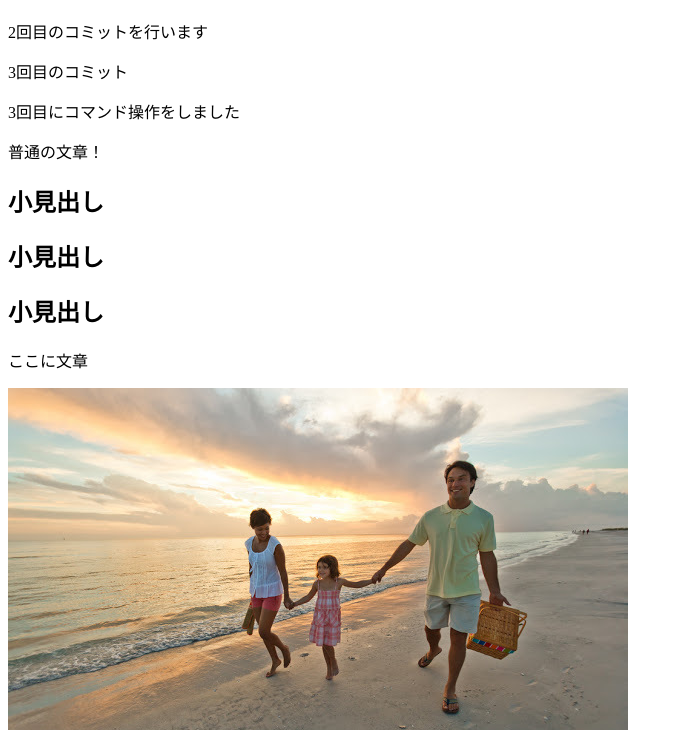
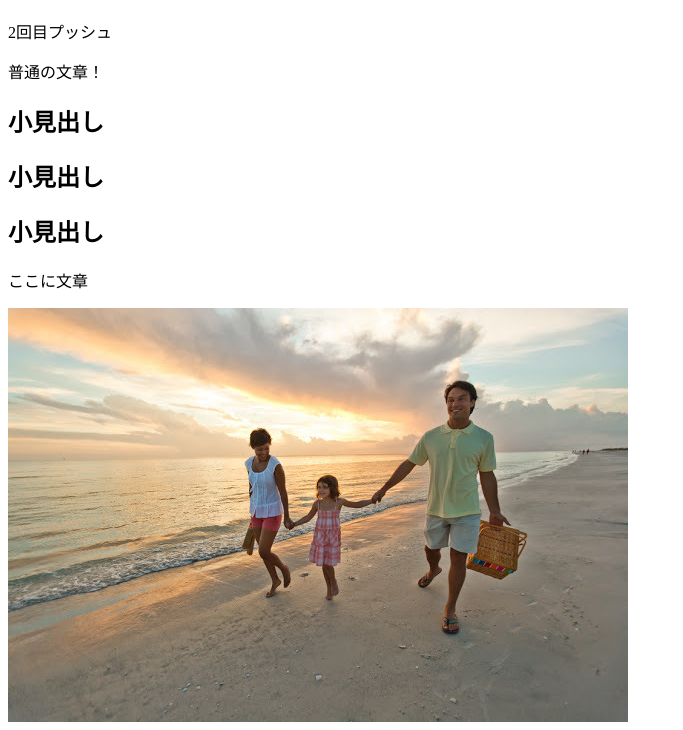
Before and after one commit to mtmt703/lesson01_test, a plain HTML site: page index.html in a window 1280 px wide. Shown: the part 70-800 px from the top of the page, without its empty margins (0-683 px from the left). Drawn offline with Linux system fonts and the light colour scheme.

Commit message:
2回目プッシュ

```diff
--- a/index.html
+++ b/index.html
@@ -7,9 +7,7 @@
 </head>
 <body>
     <h1>初めてのHTML gitの学習をはじめました</h1>
-    <p>2回目のコミットを行います</p>
-    <p>3回目のコミット</p>
-    <p>3回目にコマンド操作をしました</p>
+    <p>2回目プッシュ</p>
 
     <p>普通の文章！</p>
 
```
